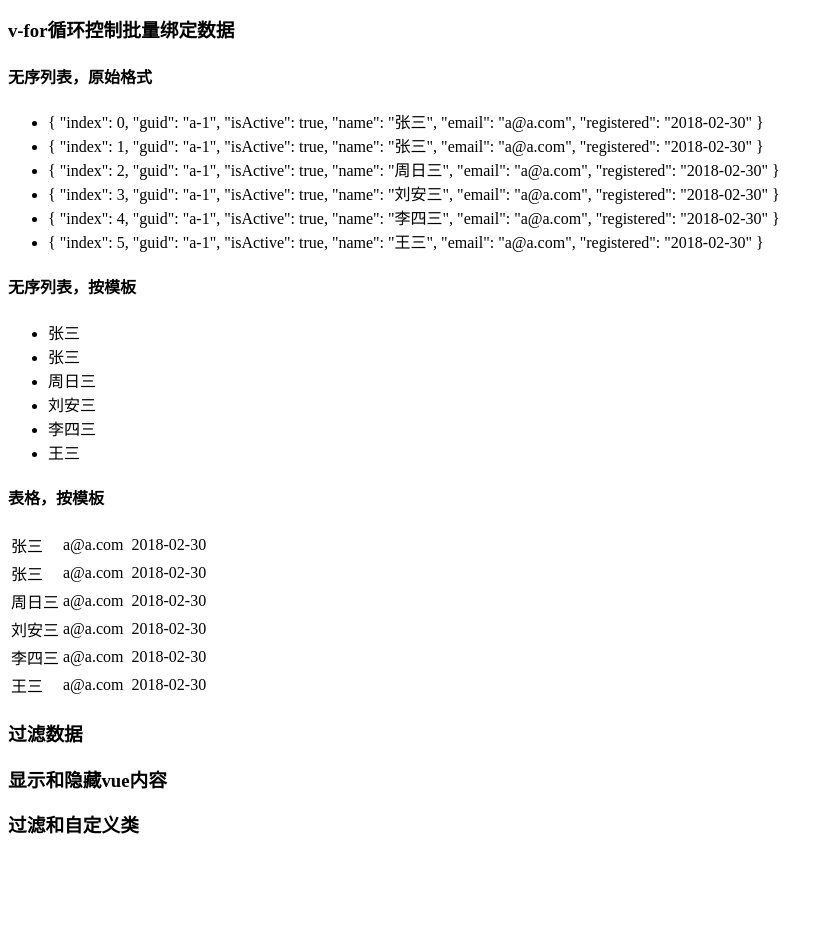
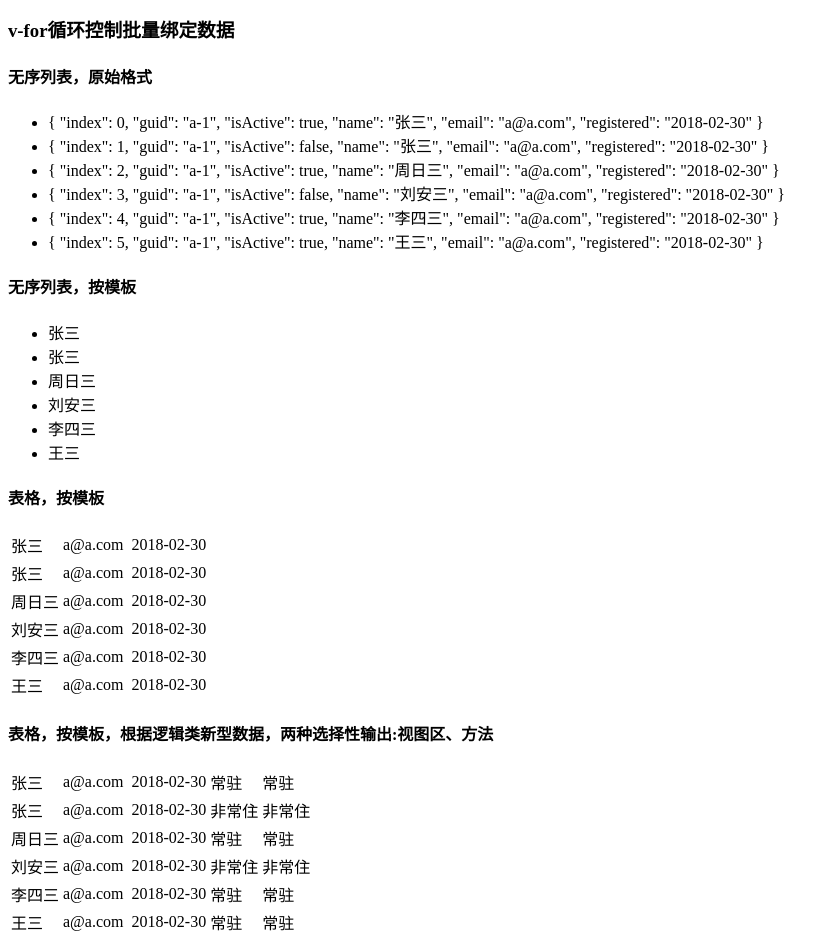
Before and after one commit to 376473984/un1, a plain HTML site: page ch2/index.html in a window 1280 px wide. Shown: the part 426-1366 px from the top of the page, without its empty margins (0-839 px from the left). Before the commit the page ends 1282 px from the top, so only its background shows below. Drawn offline with nearby package versions, Linux system fonts and the light colour scheme.

Commit message:
表格中的选择性数据控制

```diff
--- a/ch2/index.html
+++ b/ch2/index.html
@@ -44,6 +44,17 @@
                 <td>{{ person.registered }}</td>
                 </tr>
             </table>
+        <h4>表格，按模板，根据逻辑类新型数据，两种选择性输出:视图区、方法</h4>
+            <table>
+                <tr v-for="person in people">
+                <td>{{ person.name }}</td>
+                <td>{{ person.email }}</td>
+                <td>{{ person.balance }}</td>
+                <td>{{ person.registered }}</td>
+                <td>{{ (person.isActive) ? '常驻' : '非常住' }}</td>
+                <td>{{ activeStatus(person) }}</td>
+                </tr>
+            </table>
 
         <h3>过滤数据</h3>
 
@@ -73,7 +84,7 @@
                     }, {
                         index: 1,
                         guid: 'a-1',
-                        isActive: true,
+                        isActive: false,
                         name: '张三',
                         email: 'a@a.com',
                         registered: '2018-02-30',
@@ -87,7 +98,7 @@
                     }, {
                         index: 3,
                         guid: 'a-1',
-                        isActive: true,
+                        isActive: false,
                         name: '刘安三',
                         email: 'a@a.com',
                         registered: '2018-02-30',
@@ -108,7 +119,13 @@
                     }
 
                 ]
+            },
+            methods:{
+                activeStatus(person) {
+                    return (person.isActive) ? '常驻' : '非常住';
+                }
             }
+
         });
     </script>
 </body>
```
